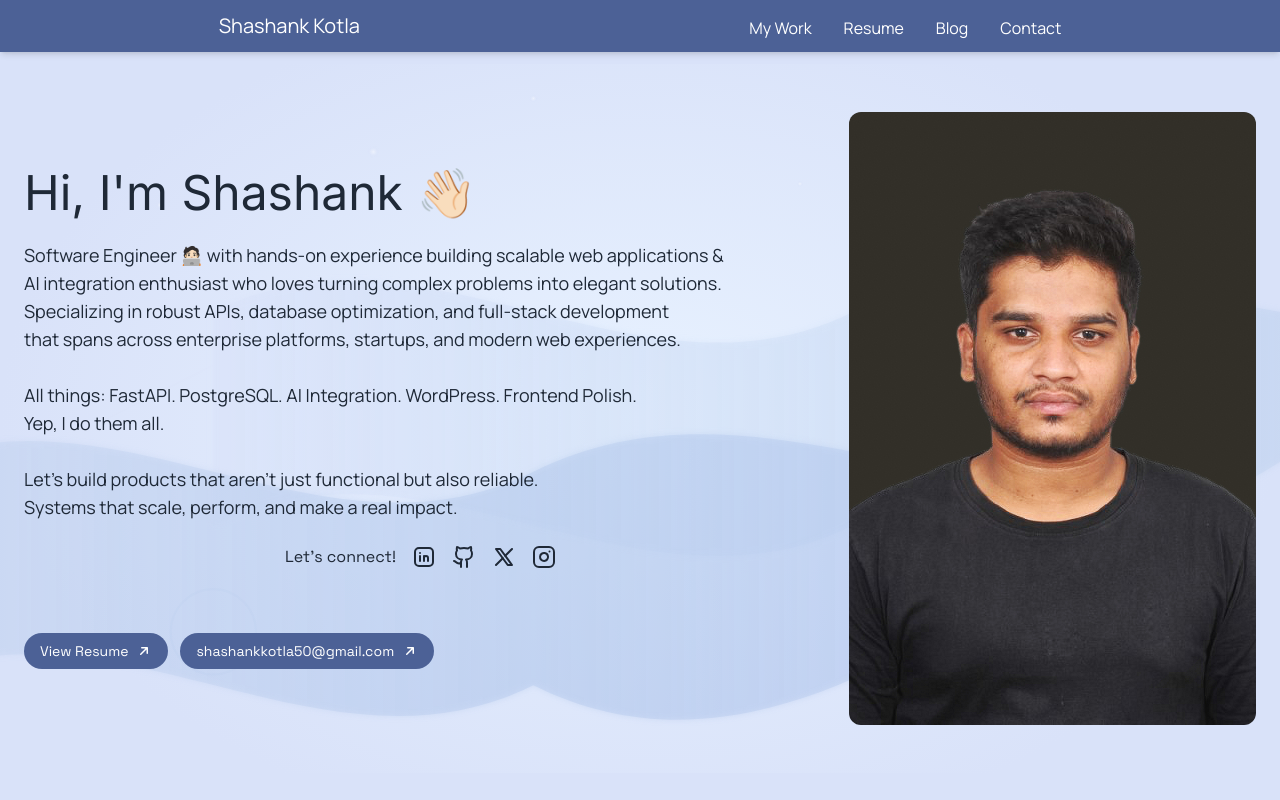
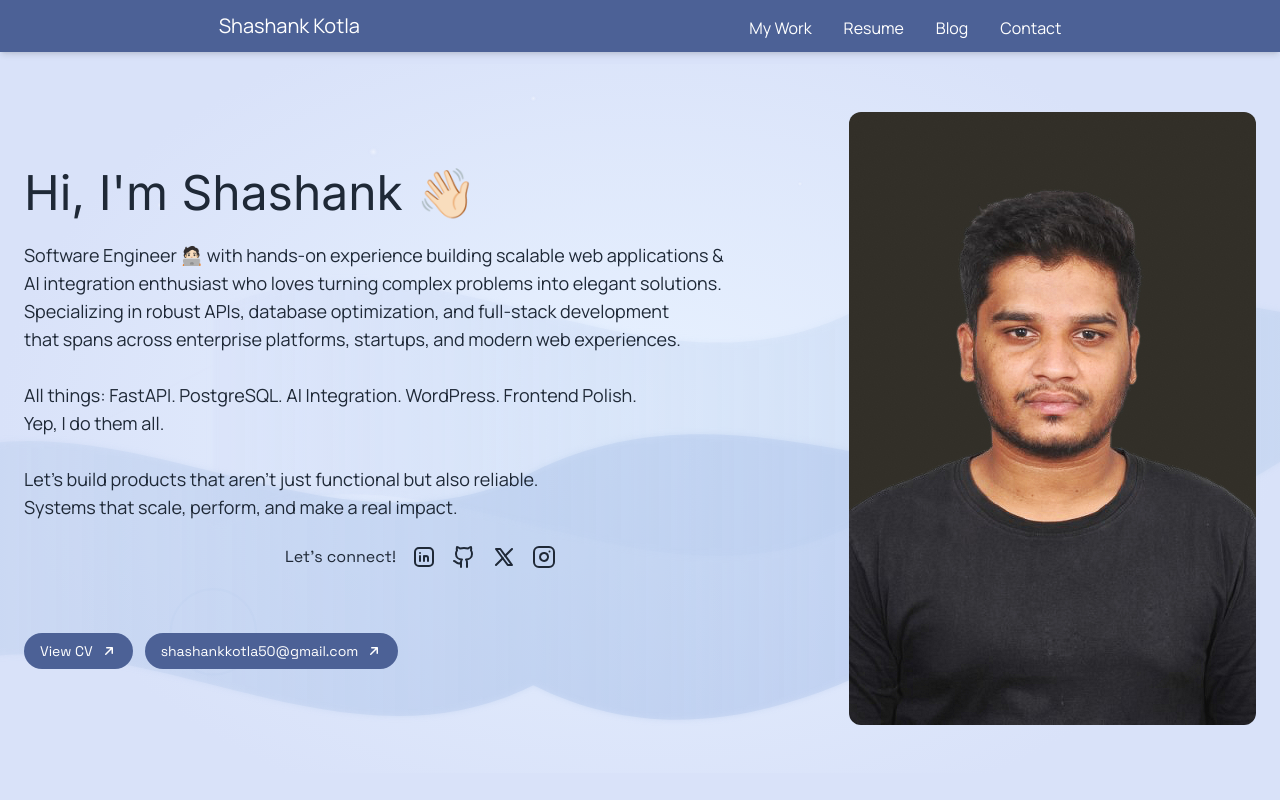
Before and after one commit to ShashankKotla/ShashankKotla.github.io, a website: page index.html in a window 1280 px wide. Shown: the top 800 px of the page. Drawn offline with nearby package versions, Linux system fonts and the light colour scheme.

Commit message:
added CV google drive link

```diff
--- a/index.html
+++ b/index.html
@@ -146,7 +146,7 @@
 
           <!-- Resume -->
           <div class="flex flex-col sm:flex-row gap-3 mt-4 ">
-          <a href="#" target="_blank" rel="noopener noreferrer" class="inline-flex items-center justify-center text-sm gap-2 px-4 py-2 bg-[#4c6196] text-white rounded-full hover:bg-[#3b507a] transition" role="button">View Resume <svg xmlns="http://www.w3.org/2000/svg" viewBox="0 0 16 16" fill="currentColor" class="size-4">
+          <a href="https://drive.google.com/file/d/1wcO9ODLwQHwPD7HIDB8x1wIhnpCGNsgM/view?usp=sharing" target="_blank" rel="noopener noreferrer" class="inline-flex items-center justify-center text-sm gap-2 px-4 py-2 bg-[#4c6196] text-white rounded-full hover:bg-[#3b507a] transition" role="button">View CV <svg xmlns="http://www.w3.org/2000/svg" viewBox="0 0 16 16" fill="currentColor" class="size-4">
           <path fill-rule="evenodd" d="M4.22 11.78a.75.75 0 0 1 0-1.06L9.44 5.5H5.75a.75.75 0 0 1 0-1.5h5.5a.75.75 0 0 1 .75.75v5.5a.75.75 0 0 1-1.5 0V6.56l-5.22 5.22a.75.75 0 0 1-1.06 0Z" clip-rule="evenodd" />
         </svg>
 
```
